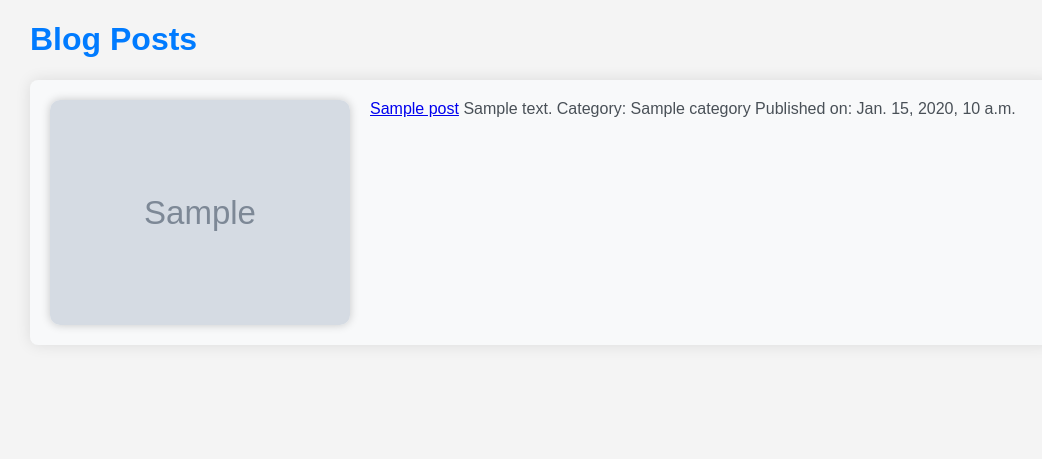
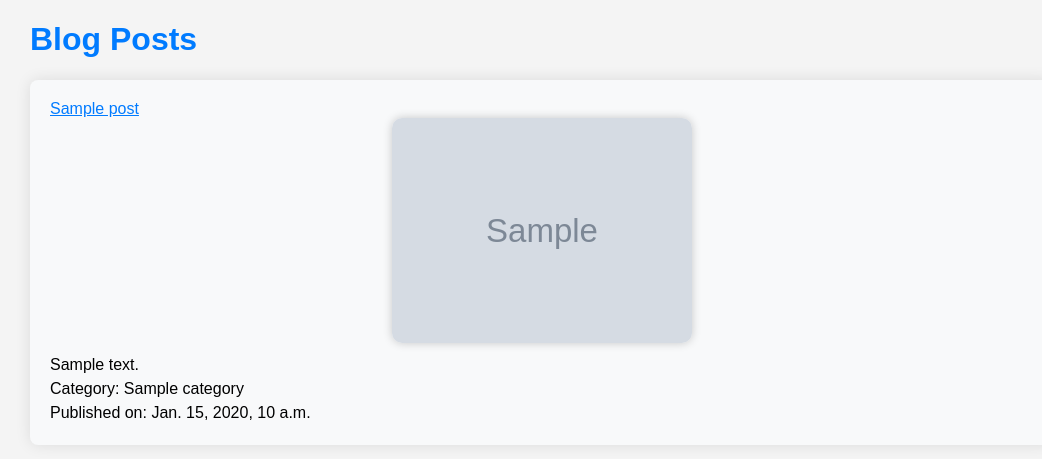
Before and after one commit to ciwwan1980/create-post-django, a Django app: page /blog/ in a window 1280 px wide. Shown: the top 459 px of the page, without its empty margins (98-1140 px from the left). Run offline with Django 4.2, Linux system fonts and the light colour scheme; tables that the repository leaves empty hold one stand-in row (values such as "Sample post"); grey boxes marked "Sample" are stand-in pictures.

Commit message:
chnage style for post_list

```diff
--- a/static/css/custom_styles.css
+++ b/static/css/custom_styles.css
@@ -9,7 +9,7 @@ body {
 
 .container {
   width: 80%;
-  margin: 0 auto;
+  margin: 20px auto;
 }
 
 h1 {
@@ -25,63 +25,29 @@ h1 {
   overflow: hidden;
 }
 
-.post h2 {
-  color: #007bff;
-}
-
-.post p {
-  color: #495057;
-}
-
-.form-container {
-  max-width: 600px;
-  margin: 20px auto;
-  background-color: #ffffff;
-  padding: 30px;
-  border-radius: 10px;
-  box-shadow: 0 0 20px rgba(0, 0, 0, 0.2);
-}
-
-.form-container label {
-  display: block;
-  margin-bottom: 12px;
-  color: #007bff;
-}
-
-.form-container input[type="text"],
-.form-container textarea {
-  width: 100%;
-  padding: 12px;
-  margin-bottom: 20px;
-  border: 1px solid #007bff;
-  border-radius: 5px;
-}
-
-.form-container input[type="submit"] {
-  background-color: #007bff;
-  color: #ffffff;
-  padding: 12px 20px;
-  border: none;
-  border-radius: 5px;
-  cursor: pointer;
-}
-
-.form-container input[type="submit"]:hover {
-  background-color: #0056b3;
-}
-
 .post img {
   width: 100%;
-  max-width: 300px; /* Set a maximum width to control the image size */
+  max-width: 300px;
   height: auto;
   border-radius: 10px;
   box-shadow: 0 0 10px rgba(0, 0, 0, 0.2);
-  float: left;
-  margin-right: 20px;
+  display: block;
+  margin: 0 auto 10px;
 }
+
 .post h2,
-.post p {
-  display: inline;
+.post-title {
+  color: #007bff;
+  margin-bottom: 10px;
+}
+
+.post p,
+.post-text,
+.post-category,
+.post-date {
+  color:black!important;
+  line-height: 1.5;
+  margin: 0;
 }
 
 ul {
--- a/templates/blog/post_detail.html
+++ b/templates/blog/post_detail.html
@@ -4,7 +4,7 @@
 <head>
     <meta charset="UTF-8">
     <meta name="viewport" content="width=device-width, initial-scale=1.0">
-    <link rel="stylesheet" href="{% static 'css/custom_styles.css' %}">
+    <link rel="stylesheet" href="{% static 'css/post_detail.css' %}">
     <title>Your Blog Title</title>
 </head>
 <body>
--- a/templates/blog/post_list.html
+++ b/templates/blog/post_list.html
@@ -1,6 +1,4 @@
-<!-- blog/templates/blog/post_list.html -->
 {% load static %}
-
 <!DOCTYPE html>
 <html lang="en">
 <head>
@@ -13,18 +11,21 @@
     <div class="container">
         <h1>Blog Posts</h1>
 
-        <ul>
-            {% for post in posts %}
-                <li class="post">
-                    <a href="{% url 'post_detail' pk=post.pk %}">{{post.title}}</a>
+        {% for post in posts %}
+            <div class="post">
+                <a href="{% url 'post_detail' pk=post.pk %}" class="post-title">{{post.title}}</a>
 
-                    <img src="{{ post.image.url }}" alt="post_image">
-                    <p>{{ post.content }}</p>
-                    <p>Category: {{ post.category.name }}</p>
-                    <p>Published on: {{ post.created_at }}</p>
-                </li>
-            {% endfor %}
-        </ul>
+                <div class="post-content">
+                    <img src="{{ post.image.url }}" alt="post_image" class="post-image">
+                    <p class="post-text">{{ post.content }}</p>
+                </div>
+
+                <div class="post-meta">
+                    <p class="post-category">Category: {{ post.category.name }}</p>
+                    <p class="post-date">Published on: {{ post.created_at }}</p>
+                </div>
+            </div>
+        {% endfor %}
     </div>
 </body>
 </html>
```
Also changed, not shown: static/css/post_detail.css (added, +41 -0 lines).
